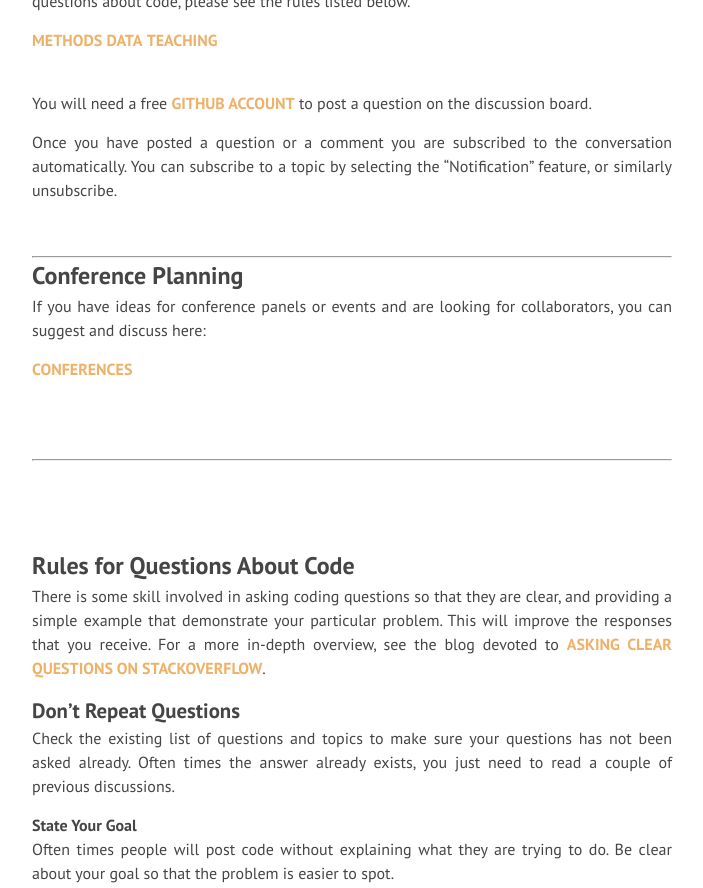
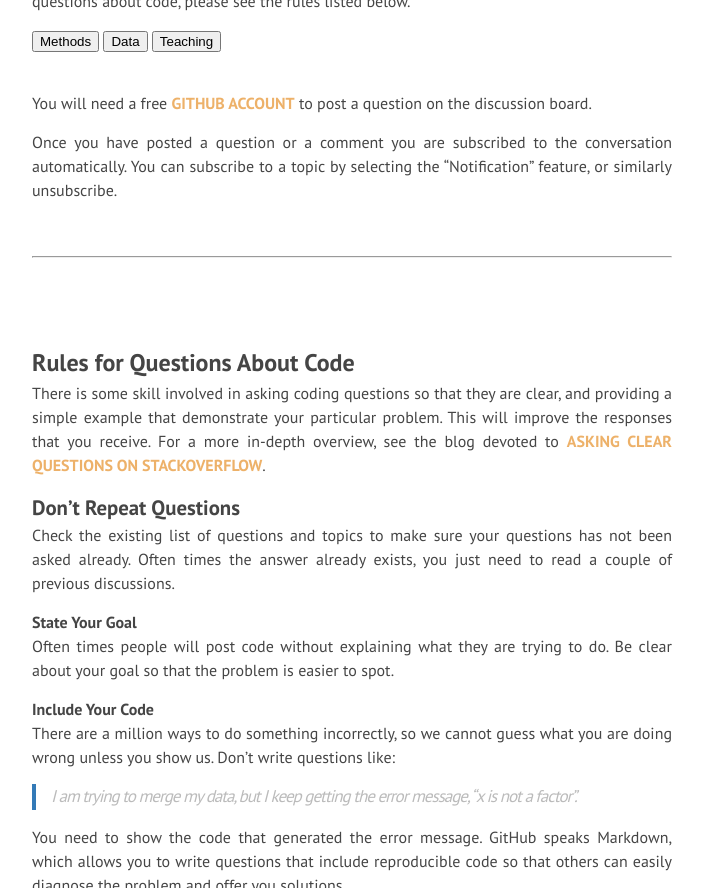
Before and after one commit to DS4PS/ds4ps_dev_site, a Jekyll site: the page built from discuss.md, in a window 1280 px wide and 900 px high, scrolled down 812 px, cut to the strip 0-888 px from the top of the window. Shown: the whole strip, without its empty margins (288-991 px from the left). Built offline with Jekyll 4.4.1, drawn with Linux system fonts in a browser that asks for light colours; nearby versions of some CDN libraries; library files that are not in the unit come from our copies.

Commit message:
Update discuss.md

```diff
--- a/discuss.md
+++ b/discuss.md
@@ -26,10 +26,10 @@ a {
 
 We invite conversation around data sources, methods, and substantive research themes. For questions about code, please see the rules listed below.
 
-<div class="uk-button-group">
-<a class="uk-button uk-button-default" href="https://github.com/DS4PS/ds4ps_dev_site/labels/methods">Methods</a>
-<a class="uk-button uk-button-default" href="https://github.com/DS4PS/ds4ps_dev_site/labels/data">Data</a>
-<a class="uk-button uk-button-default" href="https://github.com/DS4PS/ds4ps_dev_site/labels/teaching">Teaching</a>
+<div class="button-group">
+<button type="button" onclick="https://github.com/DS4PS/ds4ps_dev_site/labels/methods">Methods</button>
+<button type="button" onclick="https://github.com/DS4PS/ds4ps_dev_site/labels/methods">Data</button>
+<button type="button" onclick="https://github.com/DS4PS/ds4ps_dev_site/labels/methods">Teaching</button>
 </div>
 
 <br>
@@ -42,19 +42,6 @@ Once you have posted a question or a comment you are subscribed to the conversat
 
 --------------
 
-## Conference Planning
-
-If you have ideas for conference panels or events and are looking for collaborators, you can suggest and discuss here:
-
-
-<a class="uk-button uk-button-primary uk-button-large" href="https://github.com/Nonprofit-Open-Data-Collective/nonprofit-open-data-collective.github.io/labels/conferences">Conferences</a>
-
-<br>
-<br>
-
-
-
---------------
 
 <br>
 <br>
```
